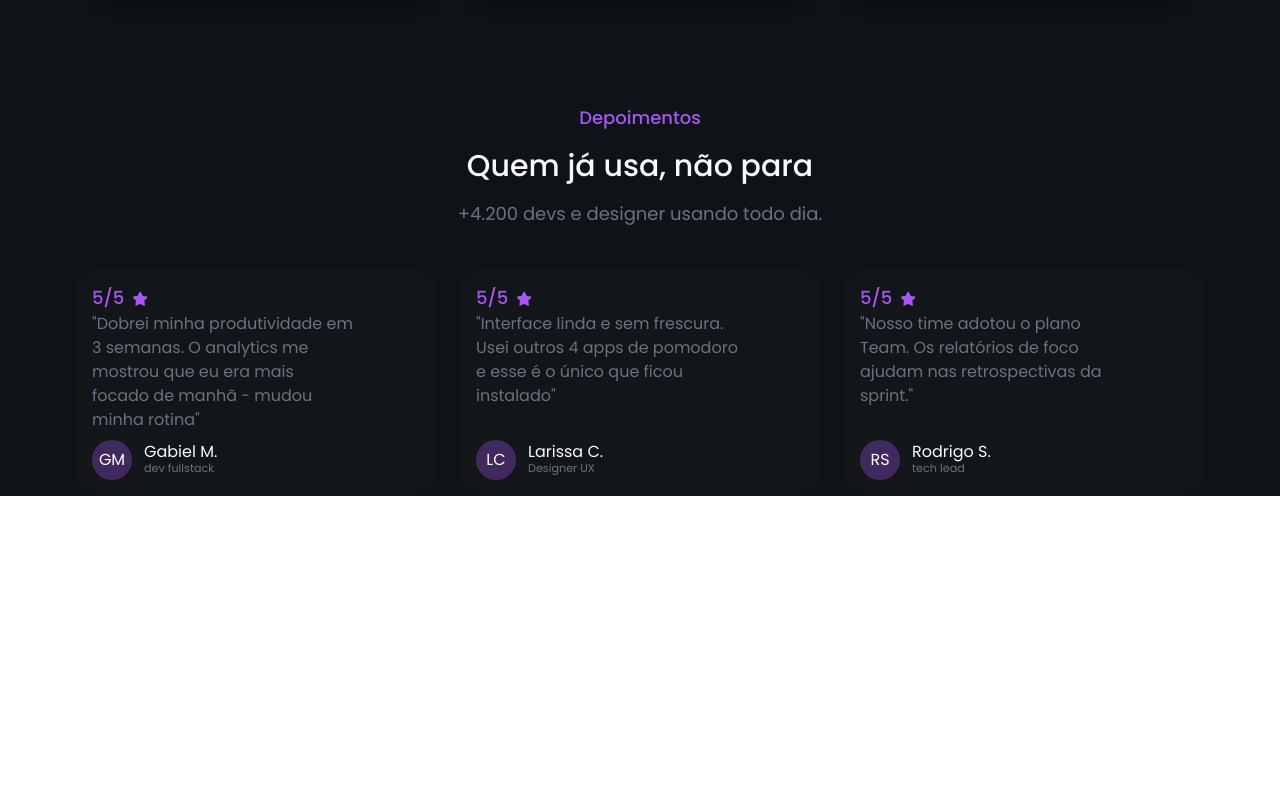
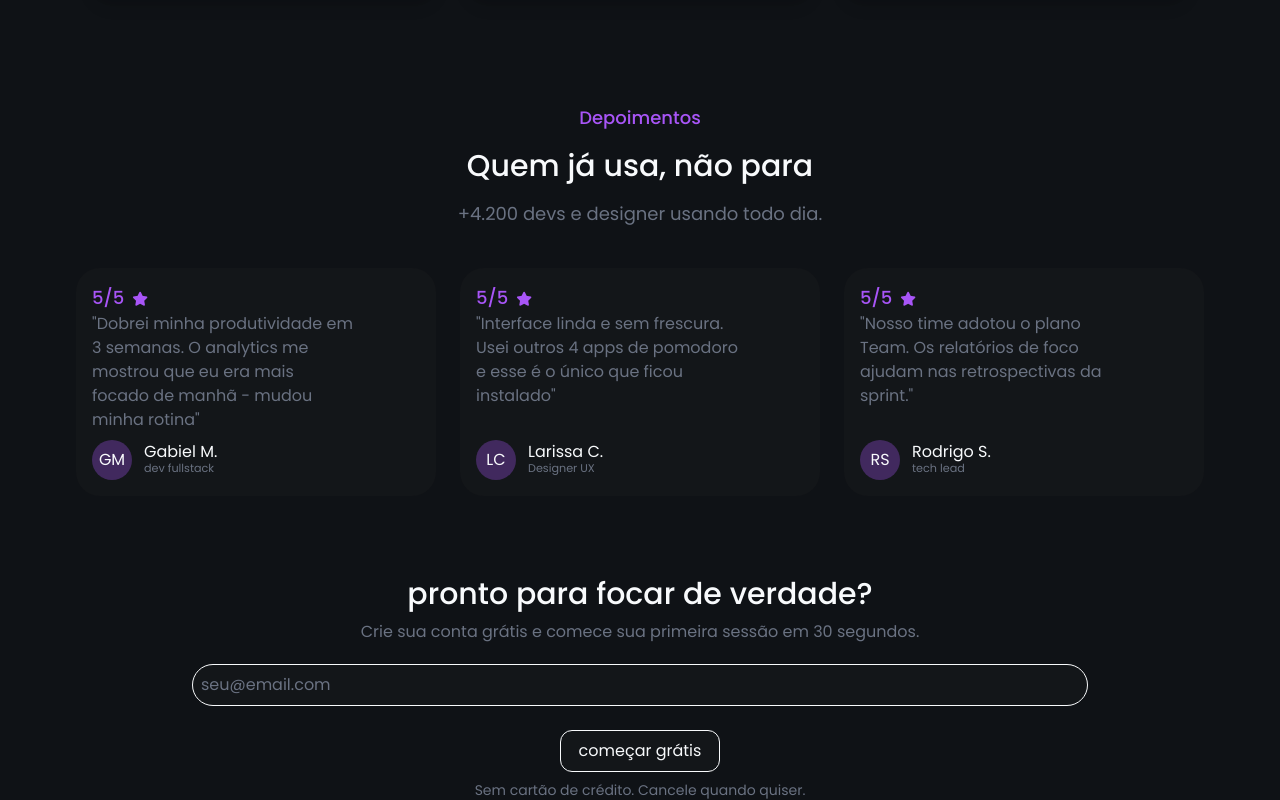
Before and after one commit to SBrunoli/FocusFlow-App, a React (Vite) app: page / in a window 1280 px wide. Shown: the part 2642-3442 px from the top of the page. Before the commit the page ends 3138 px from the top, so only its background shows below. Built offline with nearby package versions, Linux system fonts and the light colour scheme; some icons are missing.

Commit message:
Feat: Adicionado seção de convite

```diff
--- a/src/App.tsx
+++ b/src/App.tsx
@@ -7,6 +7,7 @@ import Features from "./components/Features";
 import Funcionalidades from "./components/Funcionalidades";
 import Precos from "./components/Precos";
 import Depoimentos from "./components/Depoimentos";
+import Convite from "./components/Convite";
 
 function App() {
   return (
@@ -17,6 +18,7 @@ function App() {
       <Funcionalidades />
       <Precos />
       <Depoimentos />
+      <Convite />
     </div>
   );
 }
--- /dev/null
+++ b/src/components/Convite.tsx
@@ -0,0 +1,34 @@
+import ButtonDashboard from "./ui/ButtonDashboard";
+
+function Convite() {
+  return (
+    <section className="mt-20">
+      {/* apresentação */}
+      <div className="w-full h-fit flex flex-col justify-center items-center">
+        <h2 className="text-(--text-color) text-3xl font-medium">
+          pronto para focar de verdade?
+        </h2>
+        <p className="text-(--p-color) mt-2">
+          Crie sua conta grátis e comece sua primeira sessão em 30 segundos.
+        </p>
+      </div>
+
+      {/* enviar email */}
+      <div className="w-full flex flex-col justify-center items-center">
+        <input
+          type="text"
+          placeholder="seu@email.com"
+          className="w-[70%] block bg-(--main-color) text-(--text-color) border border-(--text-color) rounded-3xl p-2 mt-5 placeholder:text-(--p-color)"
+        />
+        <ButtonDashboard className="text-center! border borde-(--text-color) mt-6">
+          começar grátis
+        </ButtonDashboard>
+        <p className="text-(--p-color) text-sm mt-2">
+          Sem cartão de crédito. Cancele quando quiser.
+        </p>
+      </div>
+    </section>
+  );
+}
+
+export default Convite;
--- a/src/components/Funcionalidades.tsx
+++ b/src/components/Funcionalidades.tsx
@@ -30,7 +30,7 @@ const funcionalidades = [
 
 function Funcionalidades() {
   return (
-    <div>
+    <section>
       {/* titles */}
       <div className="w-full flex flex-col justify-center items-center mt-20">
         <p className="text-(--primary-color) font-medium text-lg">
@@ -58,7 +58,7 @@ function Funcionalidades() {
           </CardFuncionalidades>
         ))}
       </div>
-    </div>
+    </section>
   );
 }
 
```
